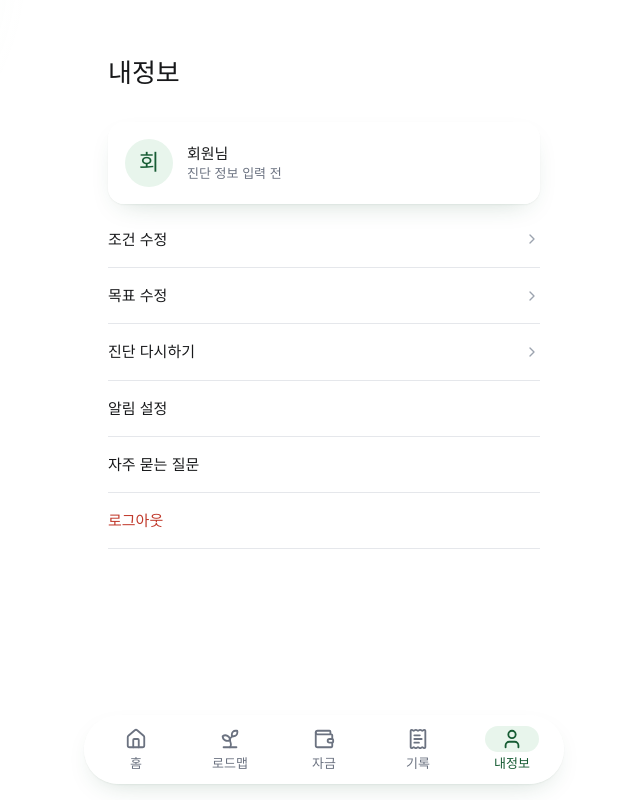
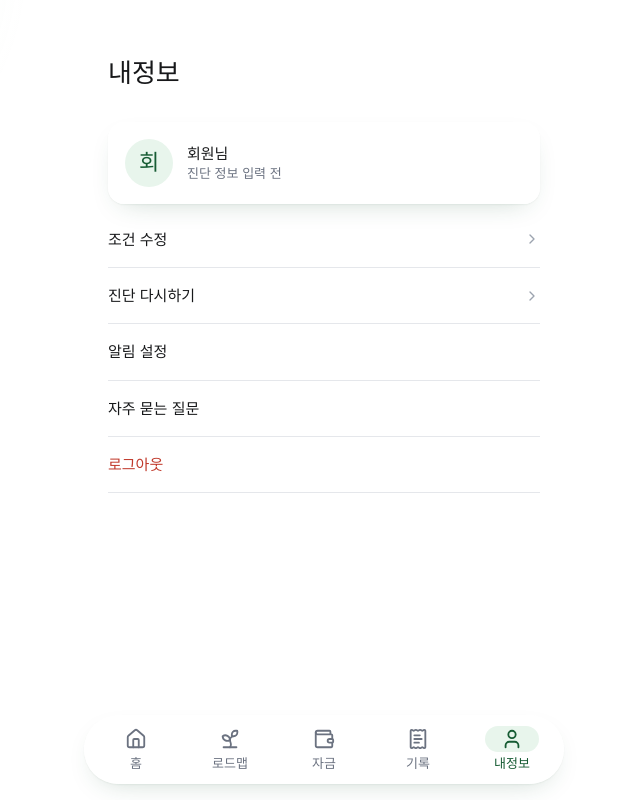
Before and after one commit to kb-say-young/seed-frontend, a Vue app: page /me in a window 1280 px wide. Shown: the whole page, without its empty margins (316-956 px from the left). Built offline with nearby package versions, Linux system fonts and the light colour scheme; no server answers; a web font is replaced by a local one.

Commit message:
chore(account): 내정보 메뉴에서 '목표 수정' 제거
같은 목적지(/me/edit)를 쓰는 '조건 수정'과 사실상 겹치고,
'진단 다시하기'가 목표를 포함한 재입력을 이미 커버한다.

```diff
--- a/src/features/account/pages/MyInfo.vue
+++ b/src/features/account/pages/MyInfo.vue
@@ -26,7 +26,6 @@ const subtitle = computed(() => {
 // 이동 가능한 메뉴
 const menu = [
   { t: '조건 수정', to: '/me/edit' },
-  { t: '목표 수정', to: '/me/edit' },
   { t: '진단 다시하기', to: '/intake' },
 ]
 // 화면 준비 중 (이동 안 함)
```
